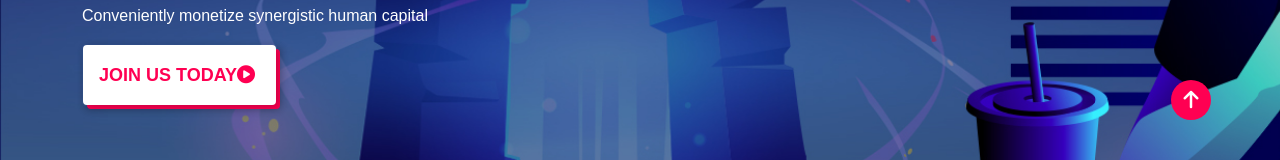
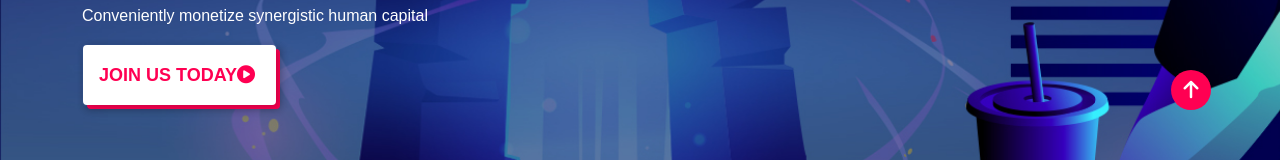
Before and after one commit to Pippo1997/proj-html-vuejs, a Vue app: page / in a window 1280 px wide. In both pictures the pointer is over the icon 1191 px from the left and 740 px from the top of the page. Shown: the part 640-800 px from the top of the page. Built offline with nearby package versions, Linux system fonts and the light colour scheme.

Commit message:
hover on scroll i

```diff
--- a/src/components/AppHeader.vue
+++ b/src/components/AppHeader.vue
@@ -136,6 +136,10 @@ export default {
     font-size: 1.25rem;
     transition: 0.3s all linear;
     text-align: center;
+
+    &:hover{
+      transform: translateY(-10px);
+    }
   }
 }
 
--- a/src/styles/generals.scss
+++ b/src/styles/generals.scss
@@ -95,5 +95,5 @@ a{
 }
 
 .logo-social:hover{
-    transform: translateY(10px);
+    transform: translateY(-10px);
 }
```
